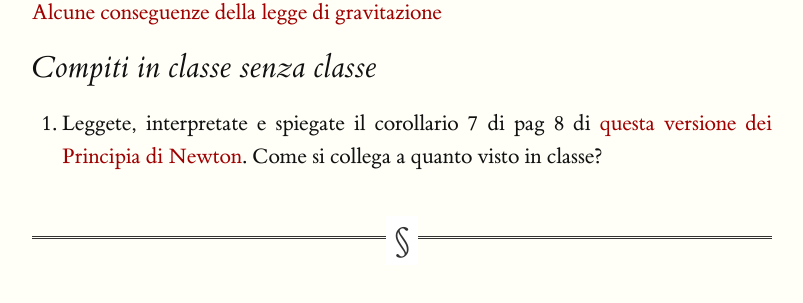
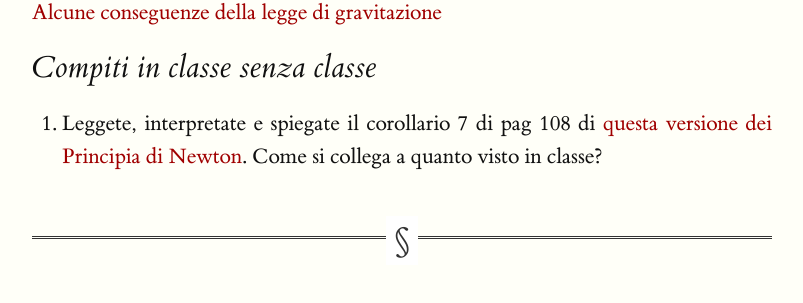
Before and after one commit to orporick/orporick.github.io, a Jekyll site: the page built from esilio.md, in a window 1280 px wide and 900 px high, scrolled down 1473 px. Shown: the part 150-453 px from the top of the window, without its empty margins (238-1041 px from the left). Built offline with Jekyll 4.4.1, drawn with Linux system fonts in a browser that asks for light colours; nearby versions of some CDN libraries.

Commit message:
Nuovo post

```diff
--- a/esilio.md
+++ b/esilio.md
@@ -55,7 +55,7 @@ quadrato della distanza dalla terza legge di Keplero
 
 ## Compiti in classe senza classe
 
-1. Leggete, interpretate e spiegate il corollario 7 di pag 8 di [questa versione
+1. Leggete, interpretate e spiegate il corollario 7 di pag 108 di [questa versione
     dei Principia di Newton](https://archive.org/details/IsaacNewtonPrincipiaEnglish1846/page/n113/mode/2up). Come si collega a quanto visto in classe?
 
 <br>
```
